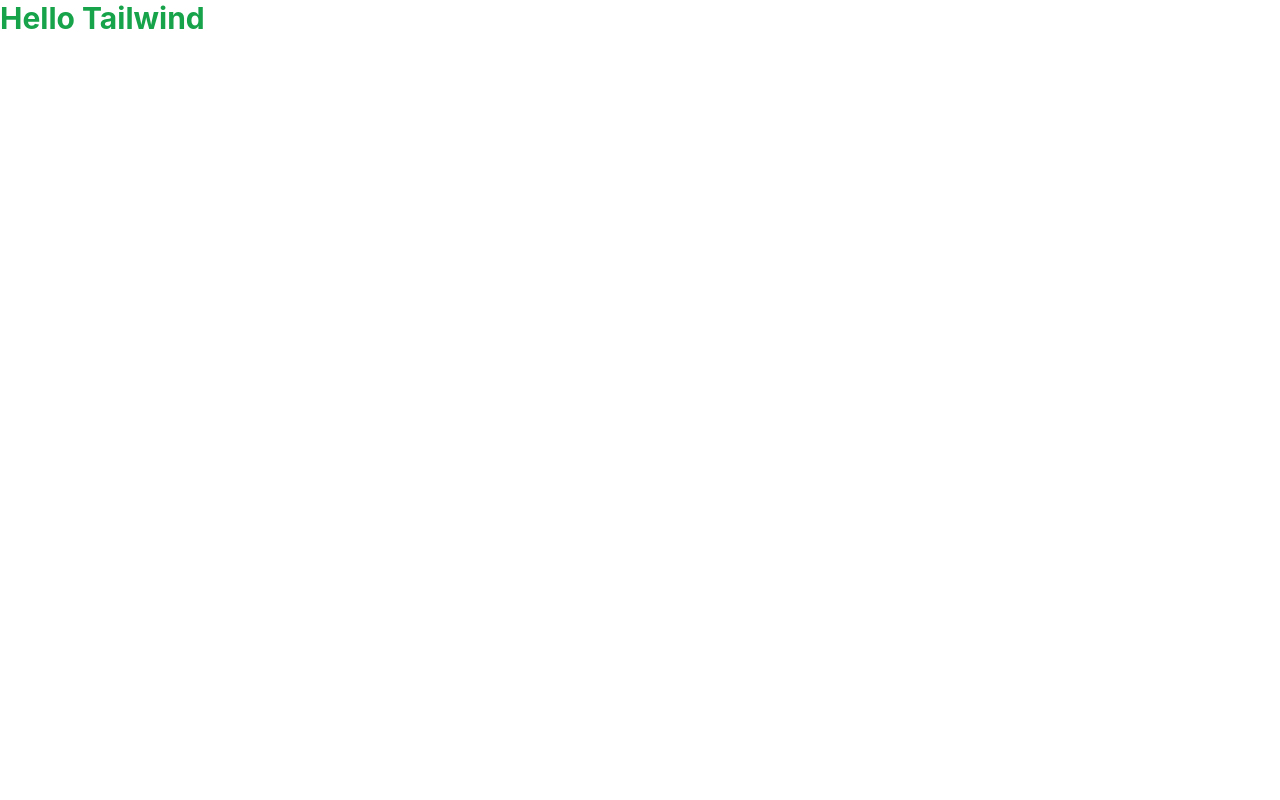
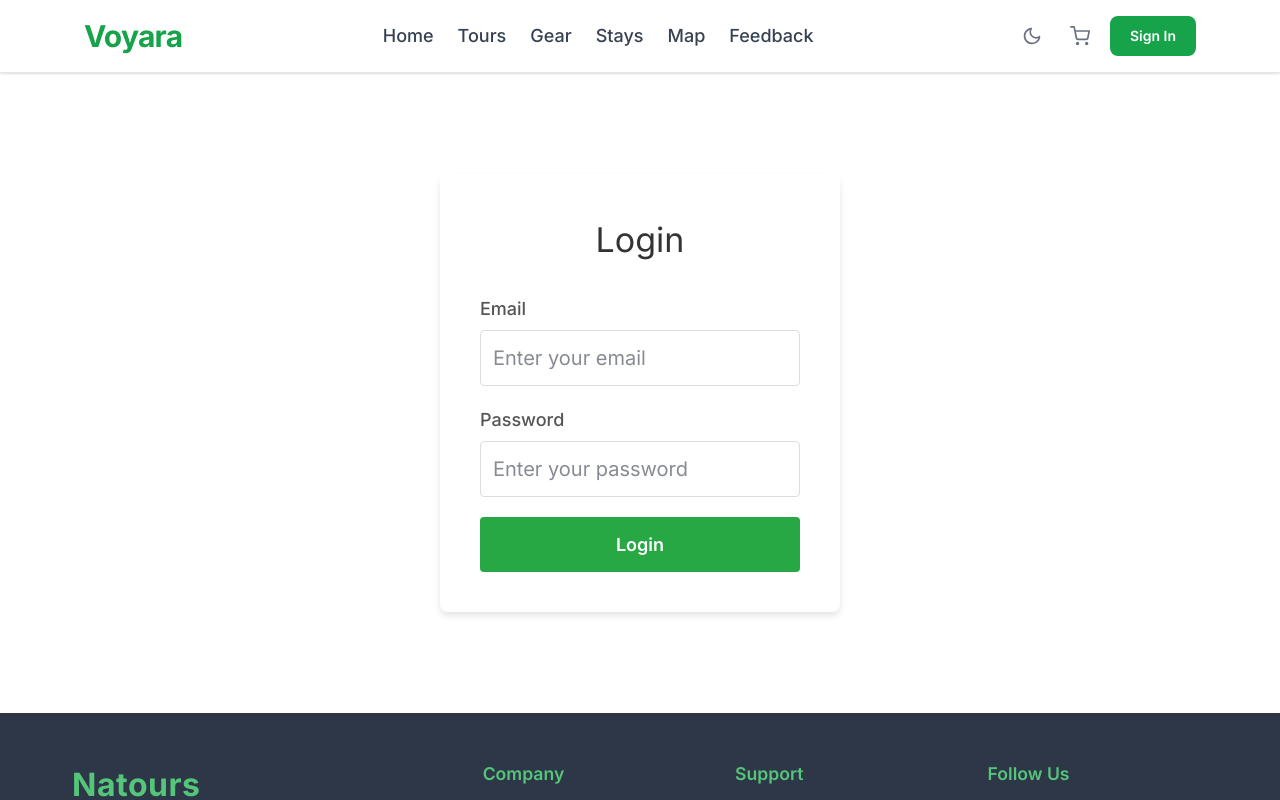
Before and after one commit to John-v77/TypeScript-Travel, a React (Vite) app in the folder frontend/: page /auth in a window 1280 px wide. Shown: the top 800 px of the page. Built offline with nearby package versions, Linux system fonts and the light colour scheme.

Commit message:
redesigns navbar

```diff
--- a/frontend/src/App.tsx
+++ b/frontend/src/App.tsx
@@ -18,8 +18,7 @@ export const App = () => {
       data-theme={theme}
       className="min-h-screen bg-white text-gray-900 dark:bg-gray-950 dark:text-white"
     >
-      <h1 className="text-3xl font-bold text-w_primary-600">Hello Tailwind</h1>
-      {/* <AuthGuard>
+      <AuthGuard>
         <Routes>
           <Route path="/" element={<Navbar />}>
             <Route index element={<Home />} />
@@ -29,7 +28,7 @@ export const App = () => {
           </Route>
         </Routes>
         <Footer />
-      </AuthGuard> */}
+      </AuthGuard>
     </div>
   );
 };
--- a/frontend/src/components/Navbar/navbar.component.tsx
+++ b/frontend/src/components/Navbar/navbar.component.tsx
@@ -1,49 +1,180 @@
-import "./navbar.css";
-import { Link, Outlet } from "react-router-dom";
-import { useSelector } from "react-redux";
+import { useState } from "react";
+import { Link, NavLink, Outlet } from "react-router-dom";
+import { useAppDispatch, useAppSelector } from "../../app/hooks";
 import { selectUser } from "../../features/authSlice/authStorageSlice";
-import { useLogoutMutation } from "../../features/authSlice/authApiSlice";
+import { selectTheme, toggleTheme } from "../../features/theme/themeSlice";
+import {
+  ctaClass,
+  iconButtonClass,
+  linkBase,
+  mobileLinkBase,
+} from "./navbar.styles";
 
-function Navbar() {
-  const user = useSelector(selectUser);
-  const [logout] = useLogoutMutation();
+const navLinks = [
+  { to: "/", label: "Home", end: true },
+  { to: "/tours", label: "Tours" },
+  { to: "/gear", label: "Gear" },
+  { to: "/rentals", label: "Stays" },
+  { to: "/map", label: "Map" },
+  { to: "/feedback", label: "Feedback" },
+];
 
-  const handleLogout = () => {
-    logout();
+const Navbar = () => {
+  const dispatch = useAppDispatch();
+  const user = useAppSelector(selectUser);
+  const theme = useAppSelector(selectTheme);
+  const [menuOpen, setMenuOpen] = useState(false);
+
+  const closeMenu = () => {
+    setMenuOpen(false);
   };
+
+  const linkClass = ({ isActive }: { isActive: boolean }) =>
+    isActive
+      ? `${linkBase} text-w_primary-600 dark:text-w_primary-400`
+      : `${linkBase} text-gray-700 dark:text-gray-300`;
+
+  const mobileLinkClass = ({ isActive }: { isActive: boolean }) =>
+    isActive
+      ? `${mobileLinkBase} text-w_primary-600 dark:text-w_primary-400`
+      : `${mobileLinkBase} text-gray-900 dark:text-white`;
+
+  const accountActions = (className: string) =>
+    user ? (
+      <div className={className}>
+        <Link to="/myaccount" aria-label="My Account" onClick={closeMenu}>
+          <img
+            src={`/img/users/${user.photo ?? "Default.jpg"}`}
+            alt={user.name}
+            className="size-9 rounded-full object-cover ring-2 ring-w_primary-600"
+          />
+        </Link>
+      </div>
+    ) : (
+      <Link
+        to="/auth"
+        className={`${ctaClass} ${className}`}
+        onClick={closeMenu}
+      >
+        Sign In
+      </Link>
+    );
 
   return (
     <>
-      <nav className="navigation">
-        <div className="nav-container">
-          <Link to="/" className="nav-logo">
-            Natours
+      <header className="sticky top-0 z-50 border-b border-gray-200 bg-white/95 shadow-sm backdrop-blur-sm dark:border-gray-800 dark:bg-gray-950/95">
+        <nav className="mx-auto flex min-h-[72px] w-full max-w-page items-center justify-between gap-6 px-4 py-4 md:px-8">
+          <Link
+            to="/"
+            className="shrink-0 font-sans text-3xl leading-10 font-bold tracking-tight text-w_primary-600 transition-colors hover:text-w_primary-700 dark:hover:text-w_primary-400"
+            onClick={closeMenu}
+          >
+            Voyara
           </Link>
-          <div className="nav-links">
-            <Link to="/tours" className="nav-link">
-              Tours
+
+          <div className="hidden flex-wrap items-center gap-6 md:flex">
+            {navLinks.map(link => (
+              <NavLink
+                key={link.label}
+                to={link.to}
+                end={link.end}
+                className={linkClass}
+              >
+                {link.label}
+              </NavLink>
+            ))}
+          </div>
+
+          <div className="flex shrink-0 items-center gap-3">
+            <button
+              type="button"
+              className={iconButtonClass}
+              onClick={() => dispatch(toggleTheme())}
+              aria-label={
+                theme === "dark"
+                  ? "Switch to light theme"
+                  : "Switch to dark theme"
+              }
+              aria-pressed={theme === "dark"}
+            >
+              {theme === "dark" ? (
+                <svg className="size-5 fill-current">
+                  <use href="/img/icons.svg#icon-sun" />
+                </svg>
+              ) : (
+                <svg className="size-5 fill-current">
+                  <use href="/img/icons.svg#icon-moon" />
+                </svg>
+              )}
+            </button>
+
+            {/* TODO: item-count badge once the cart slice exists. */}
+            <Link
+              to="/cart"
+              className={iconButtonClass}
+              aria-label="Cart"
+              onClick={closeMenu}
+            >
+              <svg className="size-5 fill-current">
+                <use href="/img/icons.svg#icon-shopping-cart" />
+              </svg>
             </Link>
-            <Link to="/about" className="nav-link">
-              About
-            </Link>
-            <Link to="/contact" className="nav-link">
-              Contact
-            </Link>
-            {user ? (
-              <button onClick={handleLogout} className="logout-btn">
-                Logout
-              </button>
-            ) : (
-              <Link to="/auth" className="nav-link nav-link-cta">
-                Sign In
-              </Link>
-            )}
+
+            <div className="hidden md:block">
+              {accountActions("flex items-center gap-2.5")}
+            </div>
+
+            <button
+              type="button"
+              className={`${iconButtonClass} md:hidden`}
+              onClick={() => {
+                setMenuOpen(open => !open);
+              }}
+              aria-label="Toggle menu"
+              aria-expanded={menuOpen}
+              aria-controls="app-mobile-menu"
+            >
+              {menuOpen ? (
+                <svg className="size-6 fill-current">
+                  <use href="/img/icons.svg#icon-x" />
+                </svg>
+              ) : (
+                <svg className="size-6 fill-current">
+                  <use href="/img/icons.svg#icon-menu" />
+                </svg>
+              )}
+            </button>
+          </div>
+        </nav>
+
+        <div
+          id="app-mobile-menu"
+          hidden={!menuOpen}
+          className="border-t border-gray-200 bg-white py-6 md:hidden dark:border-gray-800 dark:bg-gray-950"
+        >
+          <div className="mx-auto flex w-full max-w-page flex-col gap-4 px-4 md:px-8">
+            {navLinks.map(link => (
+              <NavLink
+                key={link.label}
+                to={link.to}
+                end={link.end}
+                className={mobileLinkClass}
+                onClick={closeMenu}
+              >
+                {link.label}
+              </NavLink>
+            ))}
+
+            <div className="mt-2 border-t border-gray-200 pt-6 dark:border-gray-800">
+              {accountActions(user ? "flex items-center gap-3" : "w-full py-3")}
+            </div>
           </div>
         </div>
-      </nav>
+      </header>
+
       <Outlet />
     </>
   );
-}
+};
 
 export default Navbar;
--- /dev/null
+++ b/frontend/src/components/Navbar/navbar.styles.ts
@@ -0,0 +1,11 @@
+export const linkBase =
+  "text-lg font-medium whitespace-nowrap transition-colors hover:text-w_primary-600 dark:hover:text-w_primary-400";
+
+export const mobileLinkBase =
+  "text-lg font-medium transition-colors hover:text-w_primary-600 dark:hover:text-w_primary-400";
+
+export const ctaClass =
+  "inline-flex items-center justify-center rounded-lg bg-w_primary-600 px-5 py-2.5 text-sm font-semibold whitespace-nowrap text-white transition-colors hover:bg-w_primary-700";
+
+export const iconButtonClass =
+  "inline-flex items-center justify-center rounded-lg p-2 text-gray-500 transition-colors hover:bg-gray-100 hover:text-gray-700 dark:text-gray-400 dark:hover:bg-gray-800 dark:hover:text-gray-200";
--- a/frontend/src/index.css
+++ b/frontend/src/index.css
@@ -1,3 +1,4 @@
+@import url("https://fonts.googleapis.com/css2?family=Inter:wght@400;500;600;700&display=swap");
 @import "tailwindcss";
 
 /* --------------------------------------------------------------------------
@@ -26,8 +27,14 @@
 
    /* 73.5rem (1176px): 80% of a 13" MacBook Air's 1470px logical viewport,  */
   --container-page: 73.5rem;
+
+
+  --breakpoint-*: initial;
+  --breakpoint-sm: 40rem; /*  640px - large phones */
+  --breakpoint-md: 48rem; /*  768px - tablets */
+  --breakpoint-lg: 64rem; /* 1024px - laptops */
+  --breakpoint-xl: 80rem; /* 1280px - desktops */
 }
-
 
 @layer base {
   html {
```
Also changed, not shown: frontend/src/components/Navbar/navbar.css (deleted, +0 -112 lines).
